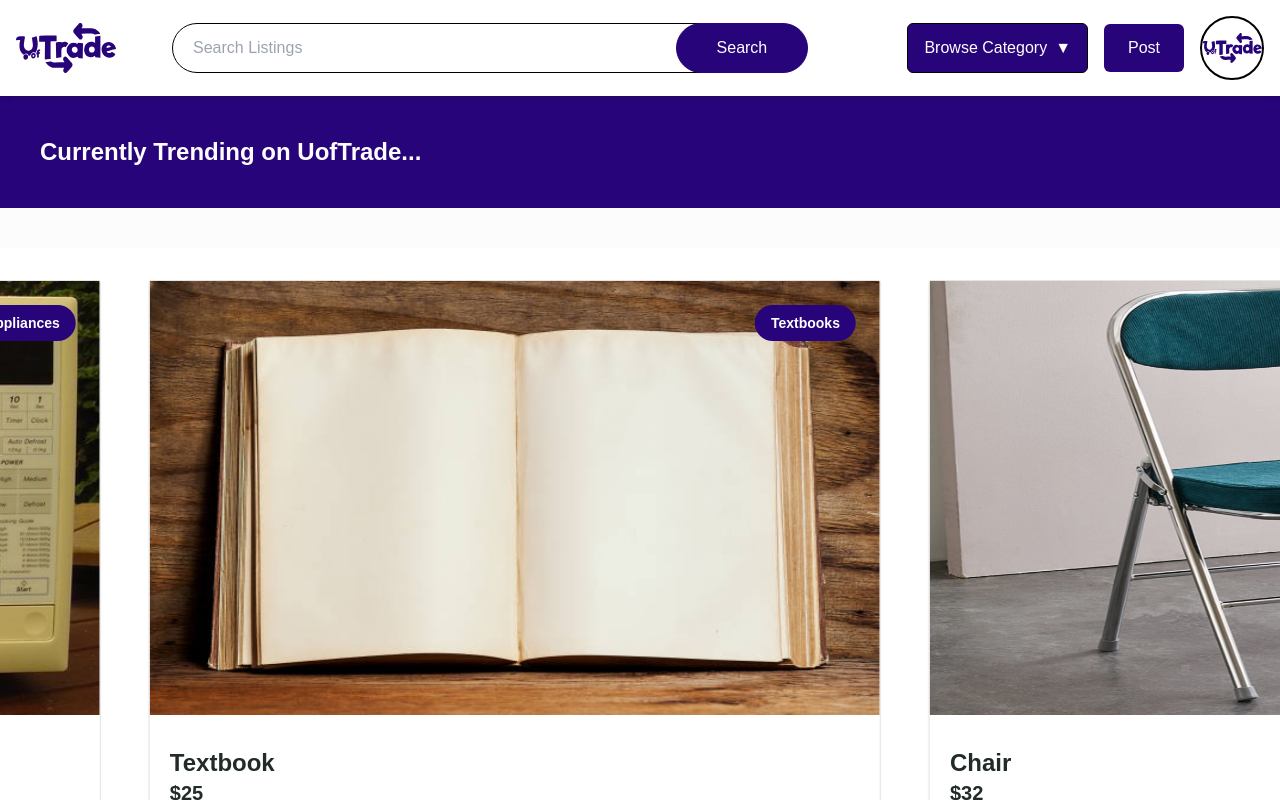
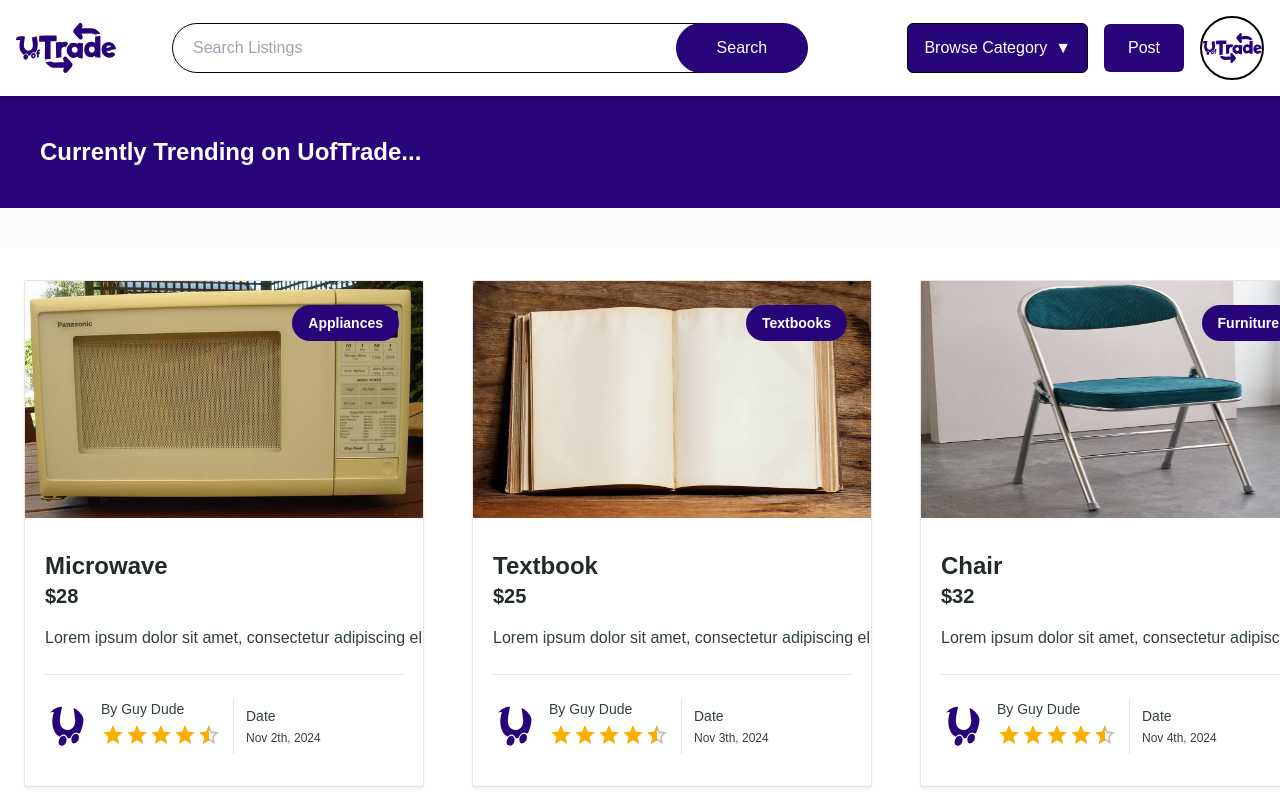
Before and after one commit to UofT-ECE444-Fall2024/project-1-web-application-design-group4-goggle, a Next.js app in the folder frontend/uoftrade/: page /home in a window 1280 px wide. Shown: the top 800 px of the page. Built offline with nearby package versions, Linux system fonts and the light colour scheme.

Commit message:
refactor: change size of cards HUB-59

```diff
--- a/frontend/uoftrade/src/components/Carousel/TrendingCarousel.tsx
+++ b/frontend/uoftrade/src/components/Carousel/TrendingCarousel.tsx
@@ -135,11 +135,11 @@ const TrendingCarousel = () => {
         className="carousel"
         style={{
           cursor: isDragging ? 'grabbing' : 'grab',
-          animationPlayState: animationPaused ? 'paused' : 'running', // Control the animation state
+          animationPlayState: animationPaused ? 'paused' : 'paused', // Control the animation state
         }}
       >
         {scrollingItems.map((listing) => (
-            <div key={listing.id} className="w-full mx-6">
+            <div key={listing.id} className="mx-6 w-[25rem]">
                 <ListingCard listing={listing} />
             </div>
         ))}
```
